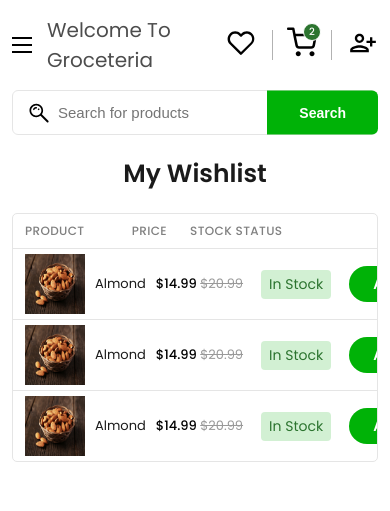
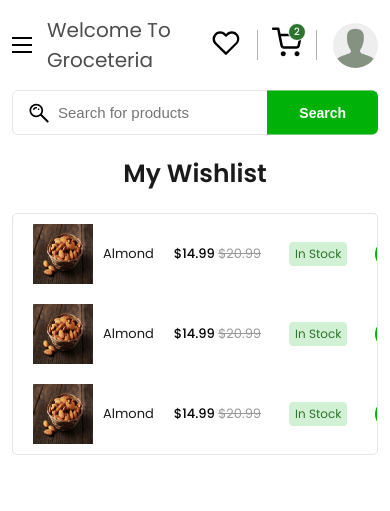
Before and after one commit to mukhammadalime/greceteria, a React (Create React App) app: page /wishlist in a window 390 px wide. Shown: the top 511 px of the page. Built offline with nearby package versions, Linux system fonts and the light colour scheme.

Commit message:
made wishlist page responsive

```diff
--- a/src/App.tsx
+++ b/src/App.tsx
@@ -22,6 +22,7 @@ import OrderDetails from "./pages/User/OrderDetails";
 import Statistics from "./pages/Admin/Statistics";
 import CustomerDetails from "./pages/Admin/CustomerDetails";
 import Categories from "./pages/Admin/Categories";
+import Customers from "./pages/Admin/Customers";
 
 function App() {
   return (
@@ -48,7 +49,7 @@ function App() {
         <Route path="/settings" element={<Settings />} />
         <Route path="/orders/:orderId" element={<OrderDetails />} />
         <Route path="/statistics" element={<Statistics />} />
-        <Route path="/customers" element={<CustomerDetails />} />
+        <Route path="/customers" element={<Customers />} />
         <Route path="/customers/:customerId" element={<CustomerDetails />} />
         <Route path="/categories" element={<Categories />} />
 
--- a/src/assets/sass/components/_buttons.scss
+++ b/src/assets/sass/components/_buttons.scss
@@ -27,12 +27,13 @@
   line-height: 1.68rem;
   padding: 1.3rem 3rem;
 
-  // @media (max-width: 768px) {
-  //   padding: 1.1rem 2.6rem;
-  // }
-
   @media (max-width: 768px) {
     padding: 1rem 2.4rem;
+  }
+
+  @media (max-width: 600px) {
+    padding: 0.7rem 2rem;
+    font-size: 1.1rem;
   }
 }
 
--- a/src/assets/sass/components/_components.scss
+++ b/src/assets/sass/components/_components.scss
@@ -142,6 +142,11 @@
   flex-shrink: 0;
   background-color: #20b52633;
   color: #2c742f;
+
+  @media (max-width: 600px) {
+    font-size: 1.2rem;
+    padding: 0.3rem 0.6rem;
+  }
 }
 
 .stock-out {
--- a/src/assets/sass/pages/_cart.scss
+++ b/src/assets/sass/pages/_cart.scss
@@ -185,6 +185,10 @@
   }
 
   @media (max-width: 600px) {
+    &__items-container {
+      margin-left: 9rem;
+    }
+
     &__head {
       min-width: 9rem;
       grid-template-rows: 9.15rem 2.85rem 4.6rem 2.85rem 3rem;
--- a/src/assets/sass/pages/_wishlist.scss
+++ b/src/assets/sass/pages/_wishlist.scss
@@ -1,8 +1,18 @@
 .wishlist {
-  &__content {
+  &__items {
     border-radius: 0.5rem;
     border: 1px solid #e5e5e5;
     overflow-x: scroll;
+
+    &::-webkit-scrollbar {
+      display: none;
+    }
+
+    /* Hide scrollbar for IE, Edge and Firefox */
+    & {
+      -ms-overflow-style: none; /* IE and Edge */
+      scrollbar-width: none; /* Firefox */
+    }
   }
 
   .wishlist-cart__empty {
@@ -17,78 +27,22 @@
     }
   }
 
-  &__head {
-    border-bottom: 1px solid #e5e5e5;
-    width: 100%;
-    display: grid;
-    padding: 0 2.4rem;
-    grid-template-columns: 2fr 1fr 1fr 1.5fr;
+  &__item {
+    display: flex;
+    padding: 1rem 0 1rem 2rem;
+    justify-content: space-between;
+    gap: 2rem;
+    // border-bottom: 1px solid #e5e5e5;
 
-    .head-title {
-      min-width: max-content;
+    // &:last-child {
+    //   border-bottom: 0 solid #e5e5e5;
+    // }
 
-      h5 {
-        font-size: 1.4rem;
-        line-height: 1.4rem;
-        letter-spacing: 0.03em;
-        font-weight: 500;
-        color: #808080;
-        text-transform: uppercase;
-        padding: 1.6rem 0 !important;
-
-        @media (max-width: 600px) {
-          font-size: 1.2rem;
-          padding: 1rem 0 !important;
-        }
-      }
-
-      &:last-child {
-        justify-self: center;
-      }
-    }
-  }
-
-  &__item {
-    display: grid;
-    grid-template-columns: 2fr 1fr 1fr 1.5fr;
-    padding: 1rem 2rem;
-    border-bottom: 1px solid #e5e5e5;
-
-    &:last-child {
-      border-bottom: 0 solid #e5e5e5;
-    }
-
-    @media (max-width: 600px) {
-      h5,
-      p {
-        font-size: 1.3rem !important;
-      }
-    }
-  }
-
-  .table-1 {
+    &--product {
       display: flex;
       align-items: center;
       column-gap: 2rem;
       min-width: max-content;
-
-    @media (max-width: 600px) {
-      column-gap: 1rem;
-    }
-
-    .table__img {
-      width: 10rem;
-      height: 10rem;
-
-      @media (max-width: 600px) {
-        width: 6rem;
-        height: 6rem;
-      }
-    }
-    img {
-      width: 100%;
-      height: 100%;
-    }
 
       h5 {
         font-size: 1.6rem;
@@ -98,7 +52,17 @@
       }
     }
 
-  .table-2 {
+    &--image {
+      width: 10rem;
+      height: 10rem;
+
+      img {
+        width: 100%;
+        height: 100%;
+      }
+    }
+
+    &--price {
       display: flex;
       align-items: center;
       min-width: max-content;
@@ -114,23 +78,24 @@
       }
     }
 
-  .table-3 {
+    &--stock {
       display: flex;
       align-items: center;
       justify-self: center;
       min-width: max-content;
     }
 
-  .table-4 {
+    &--actions {
       display: flex;
       align-items: center;
       column-gap: 2.5rem;
-    justify-self: end;
       min-width: max-content;
+      padding-right: 2rem;
 
       button {
         transition: all 0.3s linear;
         border: none;
+
         &:hover {
           background-color: #2c742f;
         }
@@ -155,41 +120,37 @@
       }
     }
   }
+}
 
 ///////////////////////////////////
 /// WISHLIST RESPONSIVE
 .wishlist {
   @media (max-width: 900px) {
-    // &__content {
-    //   grid-template-columns: unset;
-    //   row-gap: 2rem;
-    // }
-
-    &__item {
-      column-gap: 1.5rem;
-    }
-
-    &__head {
-      column-gap: 1.5rem;
-    }
   }
 
   @media (max-width: 600px) {
     &__item {
+      &--product {
         column-gap: 1rem;
-      padding: 0.5rem 1.2rem !important;
+        h5 {
+          font-size: 1.3rem;
+        }
       }
 
-    &__head {
-      padding: 0 1.2rem;
-      column-gap: 1rem;
+      &--image {
+        width: 6rem;
+        height: 6rem;
+      }
+
+      &--price {
+        p {
+          font-size: 1.3rem;
+        }
+      }
     }
   }
 
   @media (max-width: 425px) {
-    &__head {
-      // grid-template-columns: 2fr 1fr 1fr 1fr;
-    }
   }
 }
 
@@ -212,4 +173,14 @@
     width: 1.2rem;
     height: 1.2rem;
   }
+
+  @media (max-width: 600px) {
+    width: 2.2rem;
+    height: 2.2rem;
+
+    img {
+      width: 1rem;
+      height: 1rem;
     }
+  }
+}
--- a/src/components/WishlistedItem.tsx
+++ b/src/components/WishlistedItem.tsx
@@ -1,21 +1,21 @@
 const WishlistedItem = () => {
   return (
     <div className="wishlist__item">
-      <div className="table-1">
-        <div className="table__img">
+      <div className="wishlist__item--product">
+        <div className="wishlist__item--image">
           <img src="/assets/images/products/almond-1.jpeg" alt="" />
         </div>
         <h5>Almond</h5>
       </div>
-      <div className="table-2">
+      <div className="wishlist__item--price">
         <p>
           $14.99 <del>$20.99</del>
         </p>
       </div>
-      <div className="table-3">
+      <div className="wishlist__item--stock">
         <span className="stock-in">in Stock</span>
       </div>
-      <div className="table-4">
+      <div className="wishlist__item--actions">
         <button className="button button-md">Add To Cart</button>
         <div className="delete-item">
           <img src="/assets/icons/delete-icon.svg" alt="" />
--- a/src/components/dashboard/DashboardNav.tsx
+++ b/src/components/dashboard/DashboardNav.tsx
@@ -75,7 +75,7 @@ const DashboardNav = ({ activeNavItem }: { activeNavItem: string }) => {
     <div className="dashboard__nav">
       <h5>Navigation</h5>
       <ul>
-        {[...navAdminItems, ...navUserItems].map((item) => (
+        {navUserItems.map((item) => (
           <Link
             to={item.link}
             key={item.name}
--- a/src/layout/Header/HeaderTop.tsx
+++ b/src/layout/Header/HeaderTop.tsx
@@ -53,7 +53,7 @@ const HeaderTop = () => {
                 </Link>
               </div>
               <div className="header__cart--auth">
-                <div className="header__cart--not-logged">
+                {/* <div className="header__cart--not-logged">
                   <Link to="/auth/login" className="login-btn">
                     Sign in
                   </Link>
@@ -68,11 +68,11 @@ const HeaderTop = () => {
                   className="header__not-logged--responsive"
                 >
                   <PersonAddAltIcon />
+                </Link> */}
+
+                <Link to="/my-dashboard" className="header__cart--user">
+                  <img src="/assets/images/users/default.jpg" alt="User" />
                 </Link>
-
-                {/* <Link to="/my-dashboard" className="header__cart--user">
-                  <img src="/assets/images/users/default.jpg" alt="User" />
-                </Link> */}
               </div>
             </div>
           </div>
--- a/src/pages/User/Wishlist.tsx
+++ b/src/pages/User/Wishlist.tsx
@@ -8,26 +8,13 @@ const Wishlist = () => {
       <div className="section-md wishlist">
         <div className="container">
           <SectionHead text="My Wishlist" />
-          <div className="wishlist__content">
-            <div className="wishlist__head">
-              <div className="head-title">
-                <h5>Product</h5>
-              </div>
-              <div className="head-title">
-                <h5>Price</h5>
-              </div>
-              <div className="head-title">
-                <h5>Stock Status</h5>
-              </div>
-            </div>
-            <div className="wishlist__main">
-              {/* <div className="wishlist-cart__empty">
+          <div className="wishlist__items">
+            {/* <div className="wishlist-cart__empty">
                 <h2>No wishlisted products yet</h2>
               </div> */}
-              <WishlistedItem />
-              <WishlistedItem />
-              <WishlistedItem />
-            </div>
+            <WishlistedItem />
+            <WishlistedItem />
+            <WishlistedItem />
           </div>
         </div>
       </div>
```
Also changed, not shown: src/pages/Admin/Customers.tsx (+7 -3 lines). Lines whose indentation alone changed are shown as unchanged.
